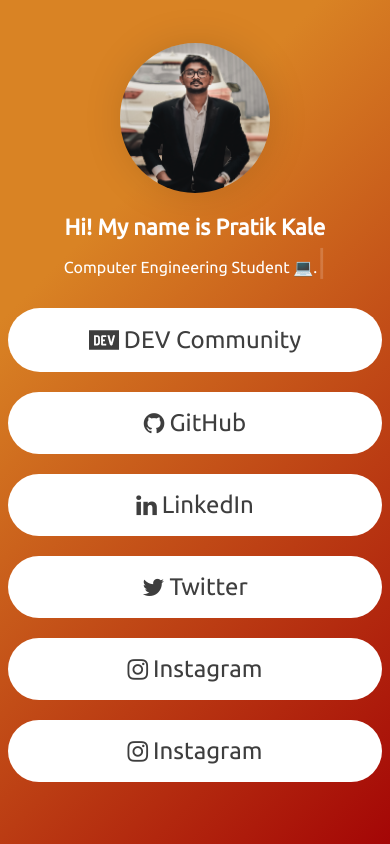
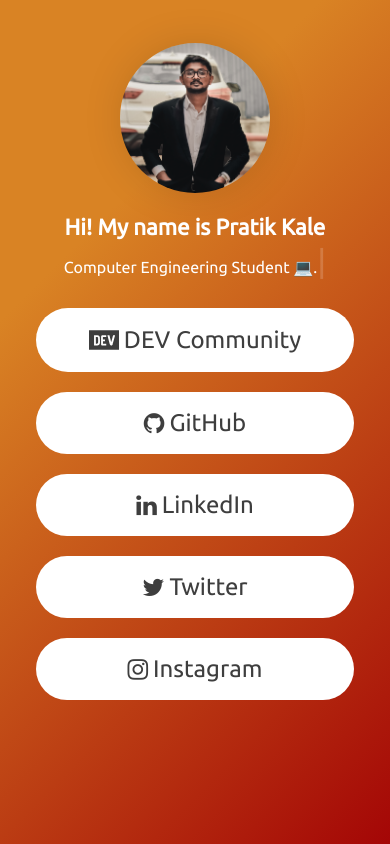
Before and after one commit to pratikkalein/my-links, a plain HTML site: page public/index.html in a window 390 px wide. Drawn offline with Linux system fonts and the light colour scheme; some packages are replaced by stand-ins of ours.

Commit message:
Button size for mobile device

```diff
--- a/public/assets/css/style.css
+++ b/public/assets/css/style.css
@@ -35,7 +35,7 @@
     font-size: 2rem;
     font-weight: 200;
     line-height: 1.25;
-    margin-bottom: 4rem;
+    margin-bottom: 1.5rem;
     display: block;
     font-family: var(--font);
     width: auto;
@@ -48,7 +48,7 @@
     font-weight:bold ;
 }
 
-@media only screen and (max-width: 403px) {
+@media only screen and (max-width: 500px) {
 
     #name{
         font-size: 0.7em;
@@ -58,6 +58,11 @@
     }
     #userName{
         margin: 0;
+    }
+    #links {
+
+        width: 85% !important;
+        margin: 27px auto;
     }
 }
 
--- a/public/index.html
+++ b/public/index.html
@@ -18,16 +18,8 @@
     <meta property="og:url" content="https://bluemedia.dev/social">
     <meta property="og:image" content="https://bluemedia.dev/social/assets/img/logo.jpg">
 
-    <!-- favicons
-        <link rel="apple-touch-icon" sizes="180x180" href="assets/img/favicon/apple-touch-icon.png">
-        <link rel="icon" type="image/png" sizes="32x32" href="assets/img/favicon/favicon-32x32.png">
-        <link rel="icon" type="image/png" sizes="16x16" href="assets/img/favicon/favicon-16x16.png">
-        <link rel="manifest" href="assets/img/favicon/site.webmanifest">
-        <link rel="mask-icon" href="assets/img/favicon/safari-pinned-tab.svg" color="#5bbad5">
-        <link rel="shortcut icon" href="assets/img/favicon/favicon.ico">
-        <meta name="msapplication-TileColor" content="#ffffff">
-        <meta name="msapplication-config" content="assets/img/favicon/browserconfig.xml">
-        <meta name="theme-color" content="#ffffff"> -->
+    <!-- favicon -->
+    <link rel="icon" href="assets/img/hi.png">
 
     <!-- css -->
     <link rel="stylesheet" type="text/css"
@@ -80,10 +72,7 @@
                 <i class="fa fa-instagram" aria-hidden="true"></i>
                 <span>Instagram</span>
             </a>
-            <a class="link hvr-grow" href="https://instagram.com/prato.grapher" target="_blank">
-                <i class="fa fa-instagram" aria-hidden="true"></i>
-                <span>Instagram</span>
-            </a>
+
             <!-- <a class="link hvr-grow" rel="me" href="https://chaos.social/@Bluemedia" target="_blank">
                     <svg id="mastodon-icon" xmlns="http://www.w3.org/2000/svg" width="24" height="24" viewBox="0 0 216.4144 232.00976"><path d="M211.80734 139.0875c-3.18125 16.36625-28.4925 34.2775-57.5625 37.74875-15.15875 1.80875-30.08375 3.47125-45.99875 2.74125-26.0275-1.1925-46.565-6.2125-46.565-6.2125 0 2.53375.15625 4.94625.46875 7.2025 3.38375 25.68625 25.47 27.225 46.39125 27.9425 21.11625.7225 39.91875-5.20625 39.91875-5.20625l.8675 19.09s-14.77 7.93125-41.08125 9.39c-14.50875.7975-32.52375-.365-53.50625-5.91875C9.23234 213.82 1.40609 165.31125.20859 116.09125c-.365-14.61375-.14-28.39375-.14-39.91875 0-50.33 32.97625-65.0825 32.97625-65.0825C49.67234 3.45375 78.20359.2425 107.86484 0h.72875c29.66125.2425 58.21125 3.45375 74.8375 11.09 0 0 32.975 14.7525 32.975 65.0825 0 0 .41375 37.13375-4.59875 62.915" /><path d="M177.50984 80.077v60.94125h-24.14375v-59.15c0-12.46875-5.24625-18.7975-15.74-18.7975-11.6025 0-17.4175 7.5075-17.4175 22.3525v32.37625H96.20734V85.42325c0-14.845-5.81625-22.3525-17.41875-22.3525-10.49375 0-15.74 6.32875-15.74 18.7975v59.15H38.90484V80.077c0-12.455 3.17125-22.3525 9.54125-29.675 6.56875-7.3225 15.17125-11.07625 25.85-11.07625 12.355 0 21.71125 4.74875 27.8975 14.2475l6.01375 10.08125 6.015-10.08125c6.185-9.49875 15.54125-14.2475 27.8975-14.2475 10.6775 0 19.28 3.75375 25.85 11.07625 6.36875 7.3225 9.54 17.22 9.54 29.675" /></svg>
                     <span>Mastodon</span>
```
Also changed, not shown: public/assets/img/hi.png (added).
